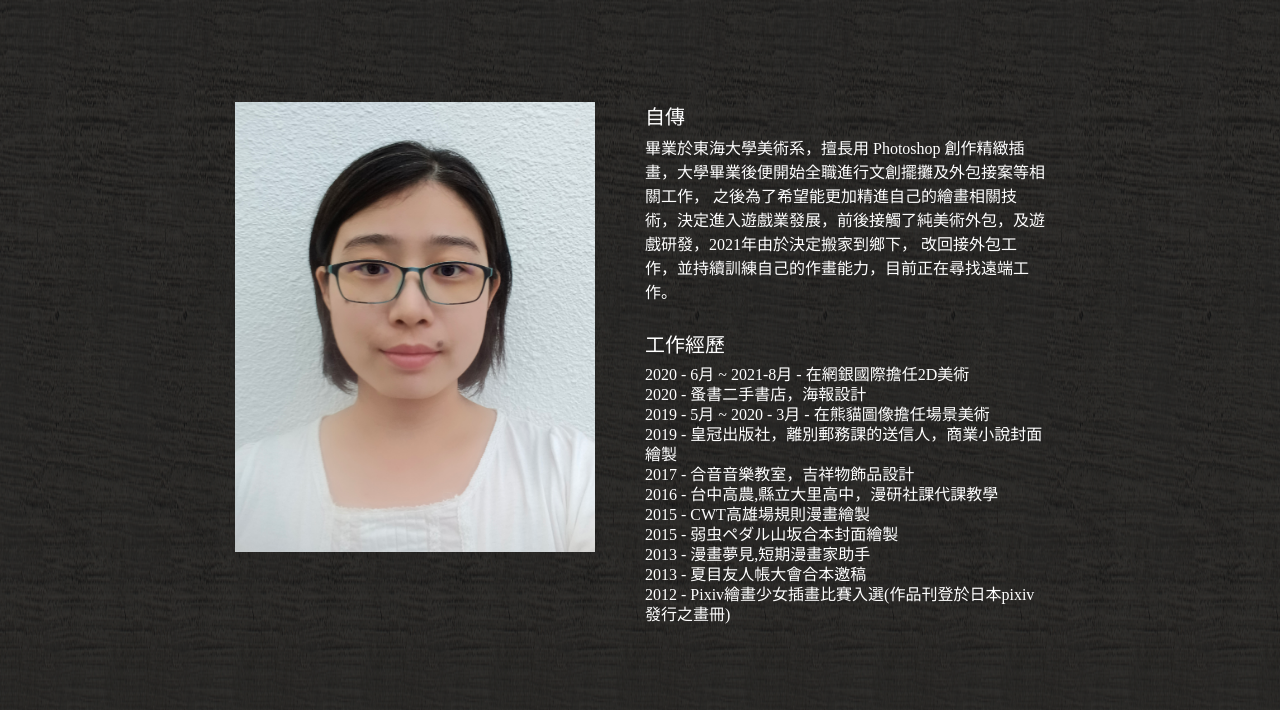
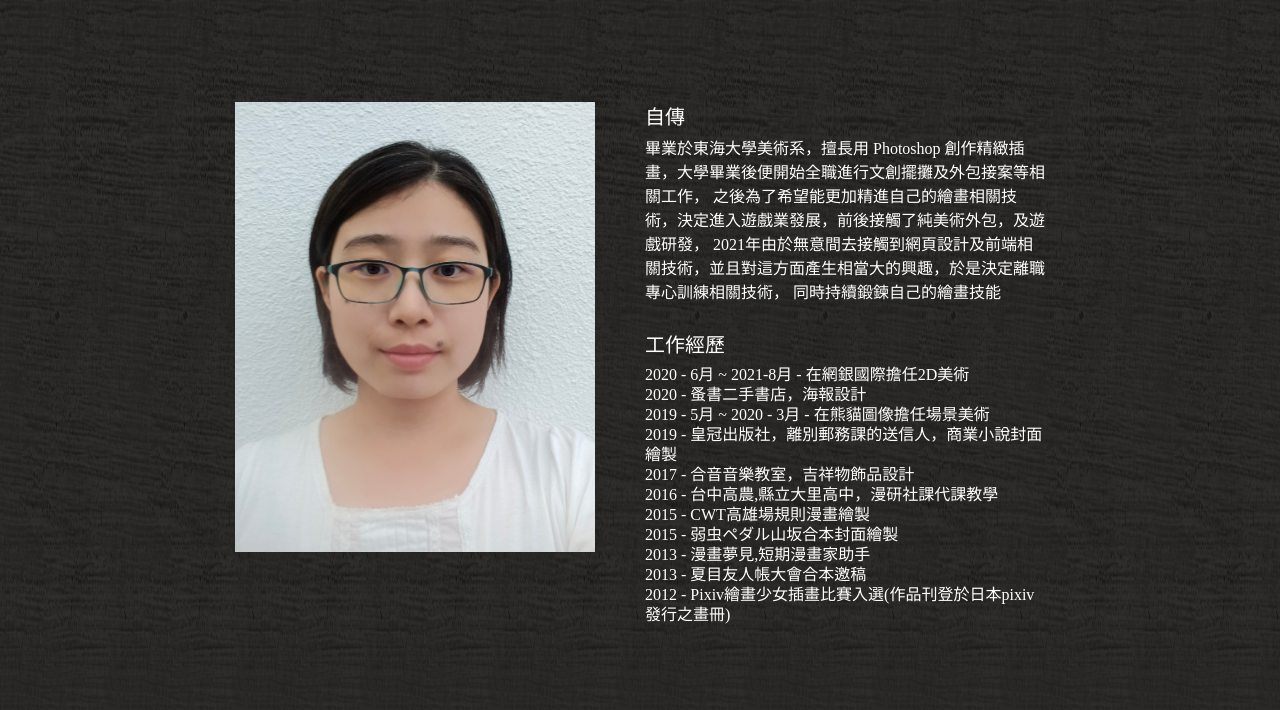
Before and after one commit to chogomo/ArtWork, a plain HTML site: page index.html in a window 1280 px wide. Shown: the part 957-1667 px from the top of the page. Drawn offline with nearby package versions, Linux system fonts and the light colour scheme; files that its build step writes are made by us from their sources.

Commit message:
自傳更新

```diff
--- a/index.html
+++ b/index.html
@@ -55,8 +55,9 @@
             <div class="introduction">
                 <h2>自傳</h2>
                 <p>畢業於東海大學美術系，擅長用 Photoshop 創作精緻插畫，大學畢業後便開始全職進行文創擺攤及外包接案等相關工作，
-                    之後為了希望能更加精進自己的繪畫相關技術，決定進入遊戲業發展，前後接觸了純美術外包，及遊戲研發，2021年由於決定搬家到鄉下，
-                    改回接外包工作，並持續訓練自己的作畫能力，目前正在尋找遠端工作。
+                    之後為了希望能更加精進自己的繪畫相關技術，決定進入遊戲業發展，前後接觸了純美術外包，及遊戲研發，
+                    2021年由於無意間去接觸到網頁設計及前端相關技術，並且對這方面產生相當大的興趣，於是決定離職專心訓練相關技術，
+                    同時持續鍛鍊自己的繪畫技能
                 </p>
                 <h2>工作經歷</h2>
                 <ul>
```
